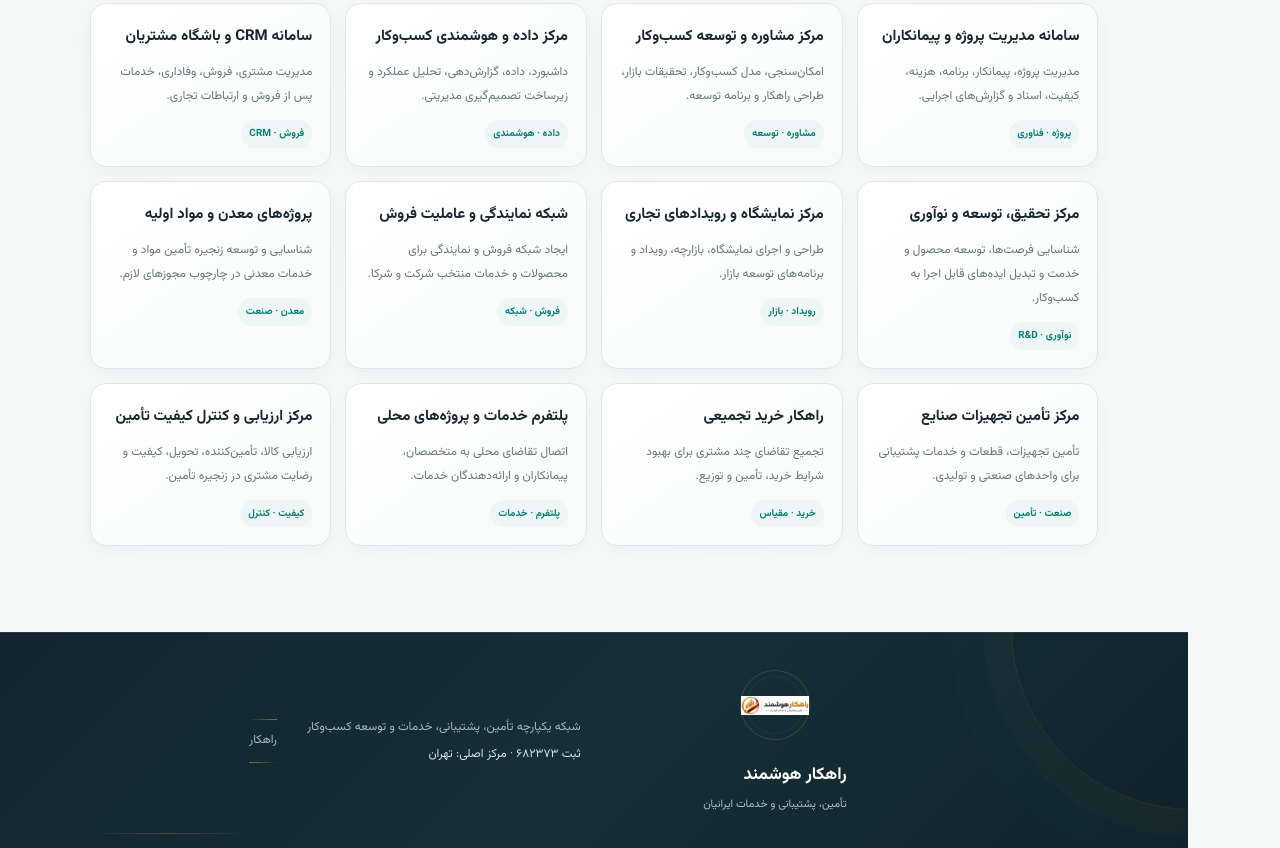
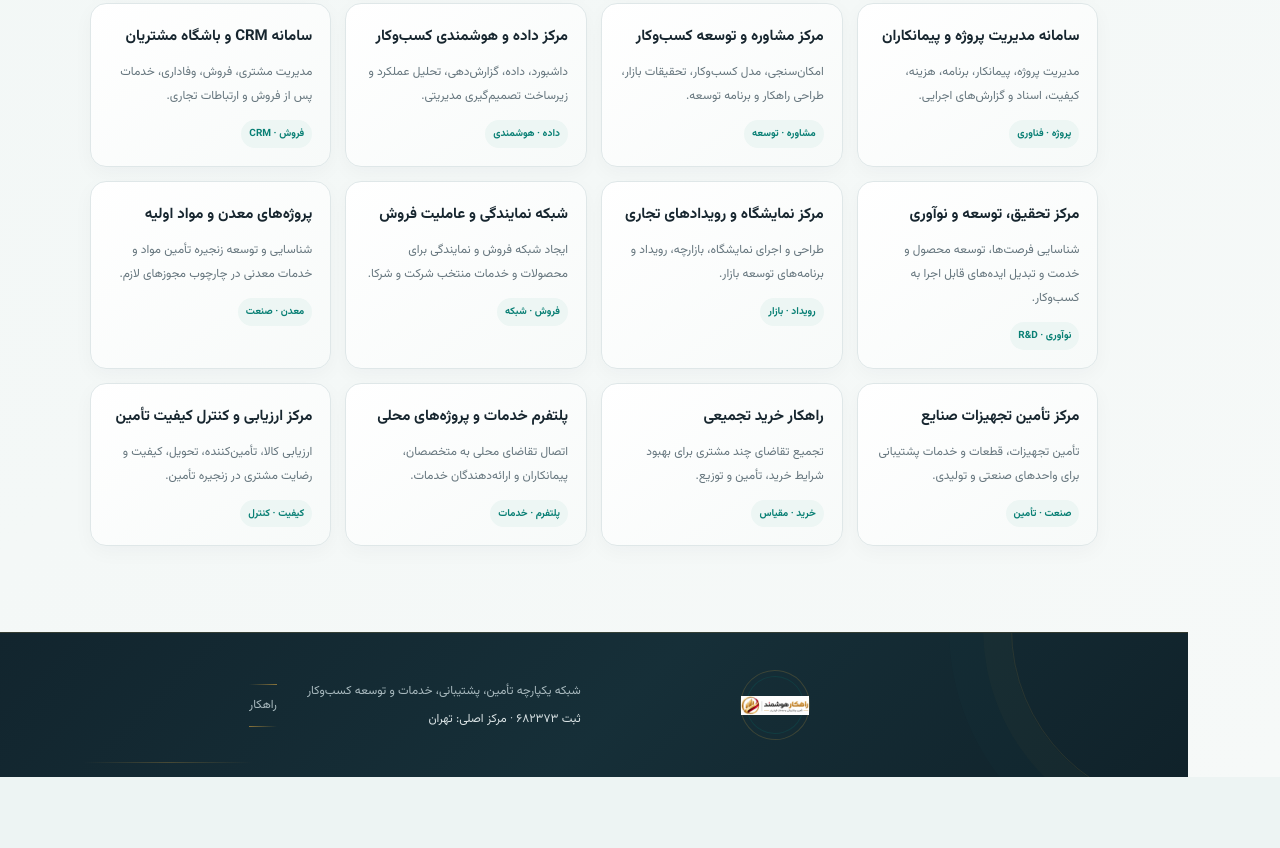
Before and after one commit to kazemi44468-bot/rhtpkiranian, a plain HTML site: page pages/projects.html in a window 1280 px wide. Shown: the part 6882-7730 px from the top of the page. After the commit the page ends 7659 px from the top, so only its background shows below. Drawn offline with Linux system fonts and the light colour scheme; a web font is replaced by a local one.

Commit message:
اصلاح لوگوی افقی فوتر و حذف متن تکراری

```diff
--- a/pages/projects.html
+++ b/pages/projects.html
@@ -15,11 +15,7 @@
     <div class="footer-brand">
       <div class="footer-logo">
         <span class="footer-ring ring-a"></span><span class="footer-ring ring-b"></span>
-        <img src="../assets/images/logo-2.png" alt="نشان راهکار هوشمند">
-      </div>
-      <div class="footer-brand-copy">
-        <strong>راهکار هوشمند</strong>
-        <span>تأمین، پشتیبانی و خدمات ایرانیان</span>
+        <img src="../assets/images/logo-2.png" alt="نشان راهکار">
       </div>
     </div>
     <div class="footer-copy">
```
